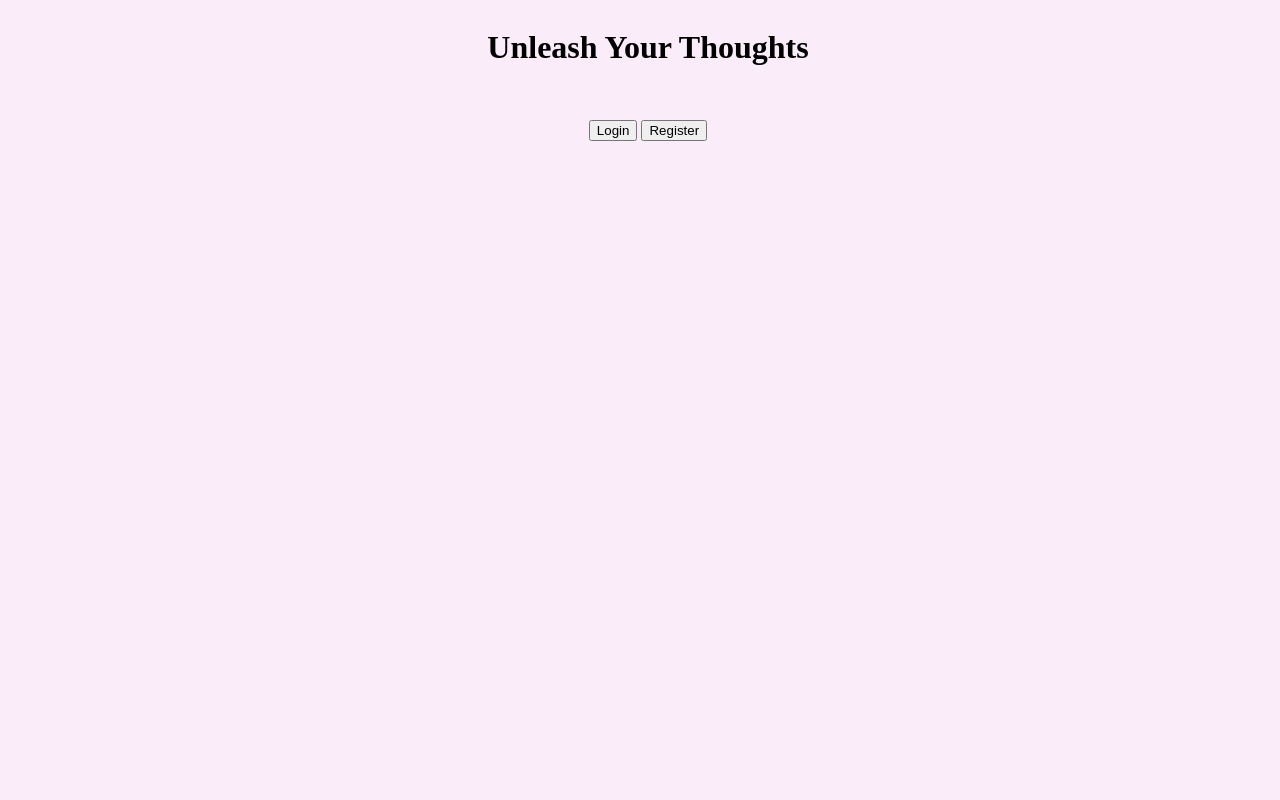
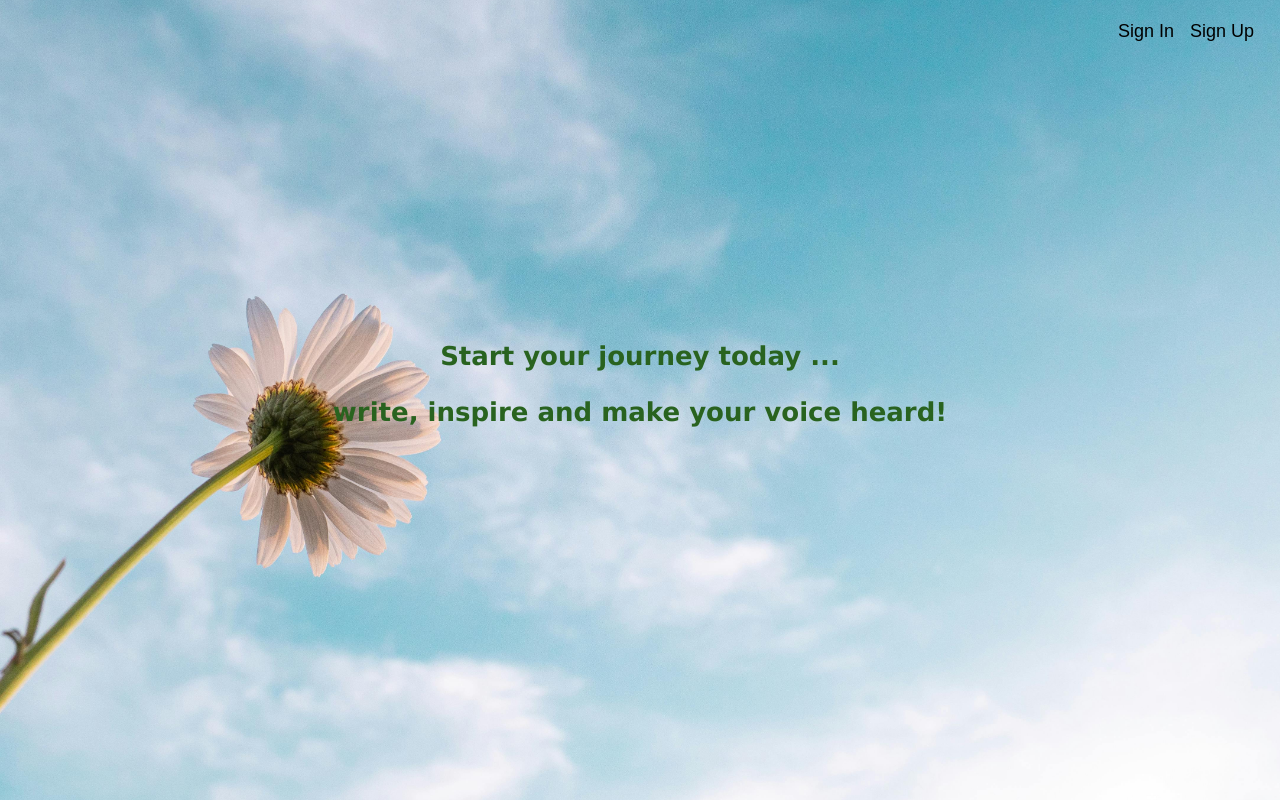
Before and after one commit to Sisi-tech/blogPlatform, a website with bundled scripts: page public/index.html in a window 1280 px wide. Built offline with nearby package versions, Linux system fonts and the light colour scheme.

Commit message:
update style for main page

```diff
--- a/package.json
+++ b/package.json
@@ -21,7 +21,7 @@
     "mongoose": "^8.7.0"
   },
   "devDependencies": {
-    "nodemon": "^3.1.7",
-    "express": "^4.17.1"
+    "express": "^4.17.1",
+    "nodemon": "^3.1.7"
   }
 }
--- a/public/index.html
+++ b/public/index.html
@@ -8,12 +8,15 @@
     <link rel="stylesheet" href="style.css">
 </head>
 <body>
-    <h1>Unleash Your Thoughts</h1>
+    <div id="login-register" style="display: none;" class="login-register">
+        <button type="button" id="login" class="login-btn">Sign In</button>
+        <button type="button" id="register" class="register-btn">Sign Up</button>
+    </div>
+    <div class="desc" id="desc">
+        <p class="word-one">Start your journey today ... </p>
+        <p class="word-two">write, inspire and make your voice heard!</p>
+    </div>
     <p id="message"></p>
-    <div id="login-register" style="display: none;">
-        <button type="button" id="login">Login</button>
-        <button type="button" id="register">Register</button>
-    </div>
     <!-- Login -->
     <div id="login-div" class="login-container" style="display: none;" >
         <form>
--- a/public/login.js
+++ b/public/login.js
@@ -6,6 +6,7 @@ import {
     enableInput,
     setToken,
 } from "./index.js";
+
 import { showLoginRegister } from "./loginRegister.js";
 import { showPosts } from "./post.js";
 
--- a/public/style.css
+++ b/public/style.css
@@ -1,15 +1,40 @@
 * {
     top: 0;
-    left: 0;
 }
-body {
+html, body {
     width: 100%;
+    height: 100%;
+    margin: 0;
+    padding: 0;
     display: flex;
+    position: relative;
     flex-direction: column;
     justify-content: center;
     align-items: center;
     text-align: center;
-    background-color: rgb(251, 236, 249);
+    background-image: url('./img/blueSky.jpg');
+    background-size: cover;
+    background-position: center;
+    background-repeat: no-repeat;
+}
+.login-register {
+    position: absolute;
+    top: 0;
+    right: 0;
+    padding: 20px;
+}
+.desc {
+    text-align: center;
+    font-size: 26px;
+    font-weight: bold;
+    font-family:'Lucida Sans', 'Lucida Sans Regular', 'Lucida Grande', 'Lucida Sans Unicode', Geneva, Verdana, sans-serif;
+    color:rgb(41, 99, 31);
+}
+.login-btn,
+.register-btn {
+    border: none;
+    background-color: transparent;
+    font-size: 18px;
 }
 .login-container,
 .register-container,
@@ -18,6 +43,8 @@ body {
     margin-bottom: 20px;
     width: 100%;
     max-width: 1000px;
+}
+.login-container {
 }
 .post-container {
     display: flex;
```
Also changed, not shown: public/img/beHappy.jpg (added), public/img/blueSky.jpg (added), 1 other file.
